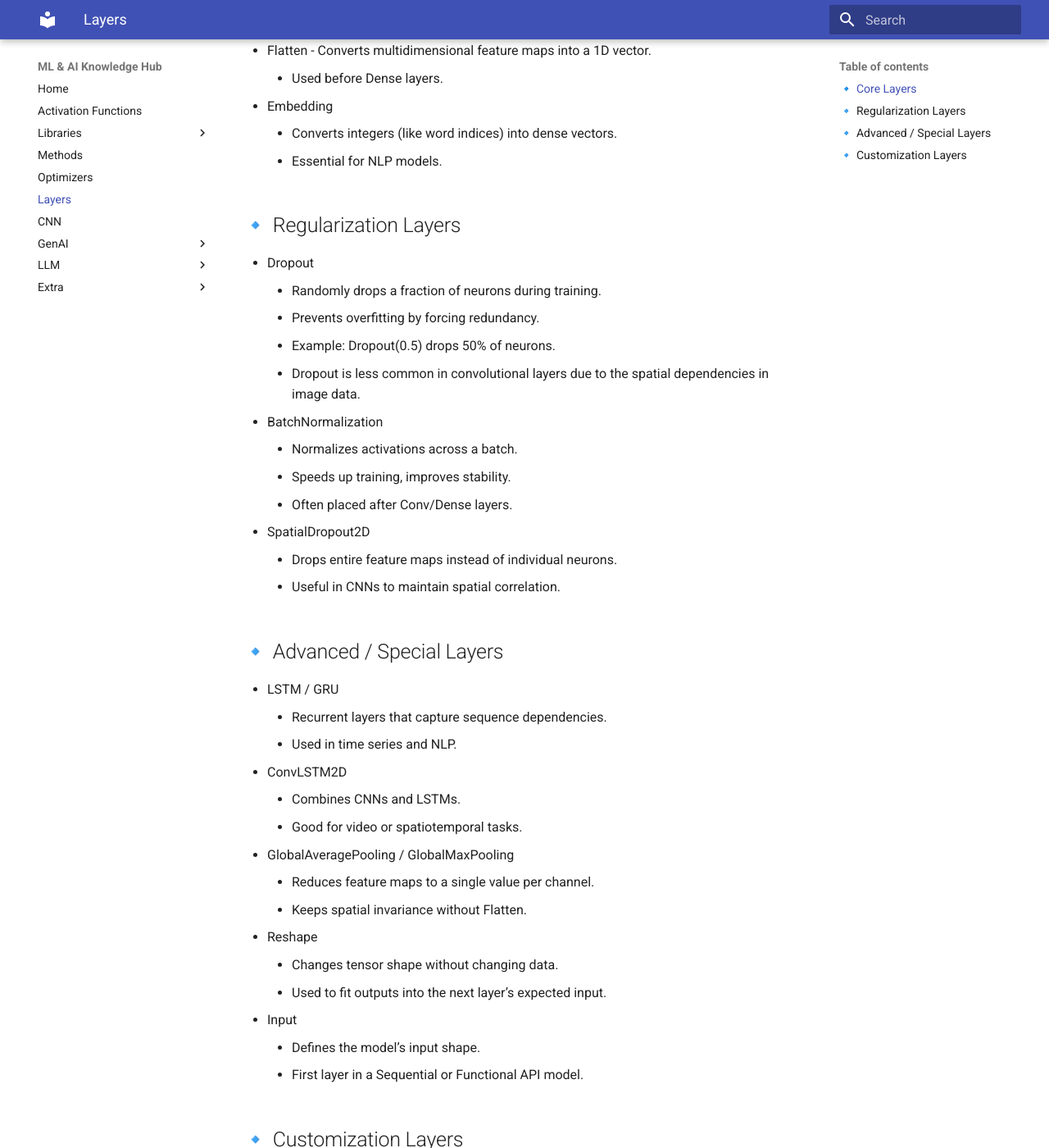
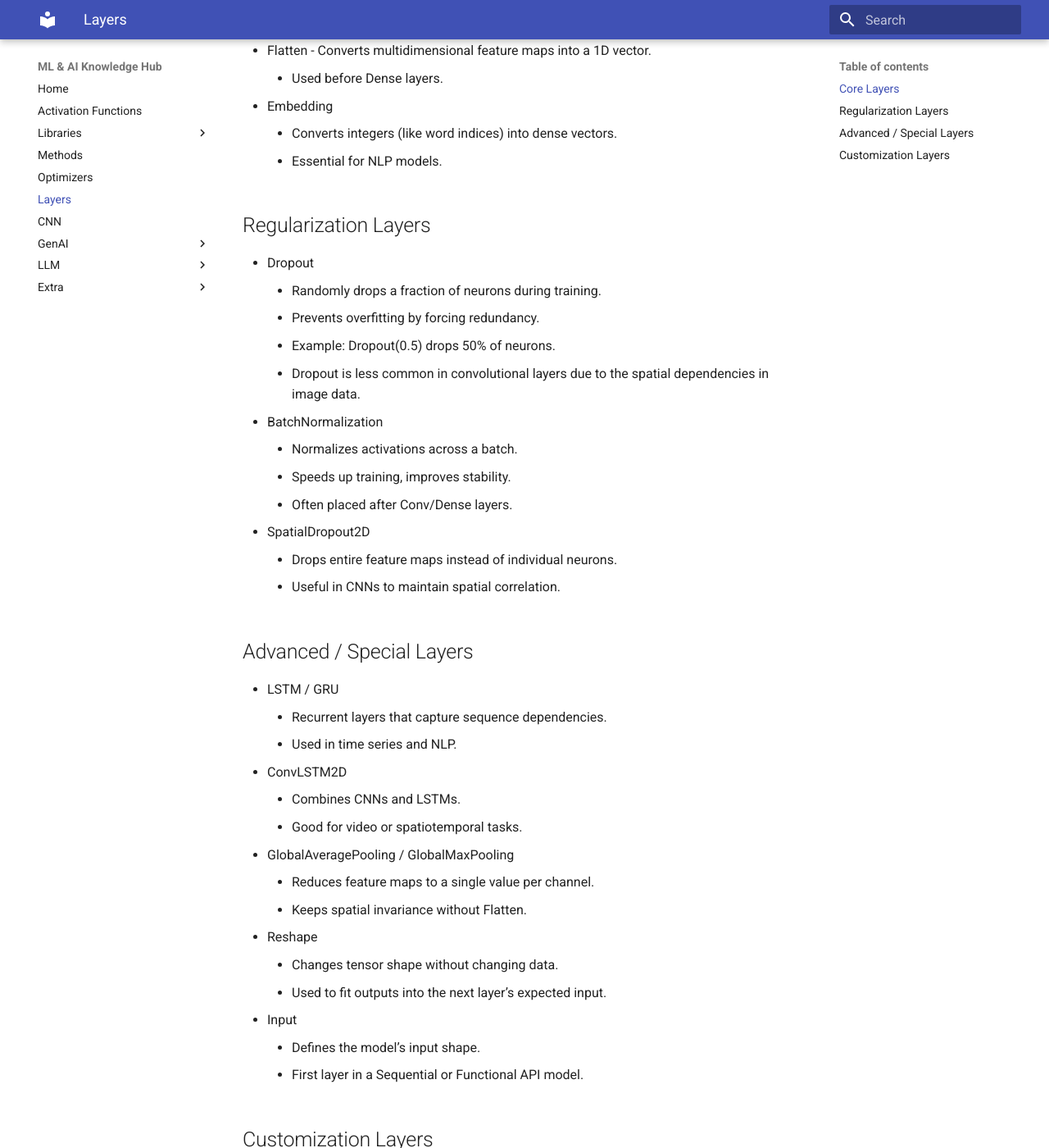
Before and after one commit to Medyan-Naser/machine_learning_projects, an MkDocs documentation site: the page built from docs/DeepLearning/layers.md, in a window 1280 px wide and 1400 px high, scrolled down 642 px. Shown: the whole window at 82% size. Built offline with MkDocs 1.6.1 and Material for MkDocs 9.7.7, drawn with Linux system fonts in a browser that asks for light colours; some of the changed text lies outside the part shown.

```diff
--- a/docs/DeepLearning/layers.md
+++ b/docs/DeepLearning/layers.md
@@ -2,7 +2,7 @@
 
 Keras provides many layer types you can add to neural networks. Each serves a specific purpose in learning, regularization, or optimization.
 
-## 🔹 Core Layers
+## Core Layers
 
 - Dense
     - Fully connected layer.
@@ -22,7 +22,7 @@
     - Converts integers (like word indices) into dense vectors.
     - Essential for NLP models.
 
-## 🔹 Regularization Layers
+## Regularization Layers
 
 - Dropout
     - Randomly drops a fraction of neurons during training.
@@ -37,7 +37,7 @@
     - Drops entire feature maps instead of individual neurons.
     - Useful in CNNs to maintain spatial correlation.
 
-## 🔹 Advanced / Special Layers
+## Advanced / Special Layers
 
 - LSTM / GRU
     - Recurrent layers that capture sequence dependencies.
@@ -55,7 +55,7 @@
     - Defines the model’s input shape.
     - First layer in a Sequential or Functional API model.
 
-## 🔹 Customization Layers
+## Customization Layers
 
 - Lambda
     - Wraps custom functions as a layer.
```
Also changed, not shown: docs/Libraries/methods.md (+2 -2 lines).
